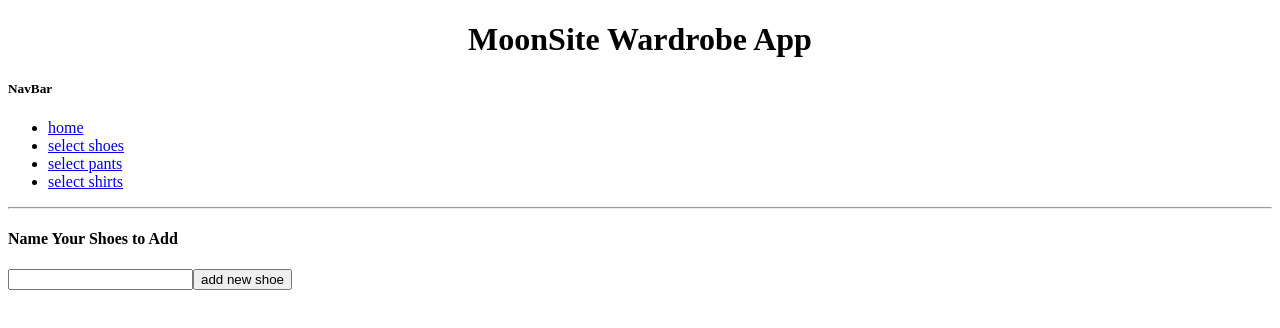
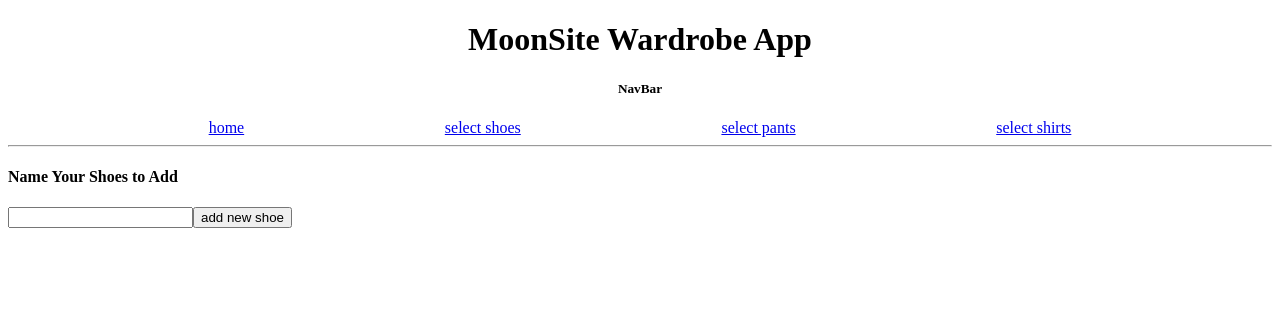
Before and after one commit to urielimelech/moonsite, a React (Create React App) app: page /shoes in a window 1280 px wide. Shown: the top 328 px of the page. Built offline with nearby package versions, Linux system fonts and the light colour scheme.

Commit message:
working with required api + fix view of lists

```diff
--- a/src/BaseComponents/CustomList.js
+++ b/src/BaseComponents/CustomList.js
@@ -1,11 +1,13 @@
 import React from 'react'
+import { H4 } from './Text'
+import { View } from './View'
 
-export const CustomList = ({ children, styles = {} }) => {
+export const CustomList = ({ children, styles = {}, listHeader }) => {
     const { listContainer, listItem } = styles
-    console.log(children)
-    return <ul style={listContainer ? styles?.listContainer : {}}>
+    return <View style={listContainer ? styles?.listContainer : {}}>
+        {listHeader && <H4 style={{textDecoration: 'underline'}}>{listHeader}</H4>}
         {children.map((child, index) => {
-            return <li key={index} style={listItem ? styles?.listItem : {}}>{child}</li>
+            return <View key={index} style={listItem ? styles?.listItem : {}}>{child}</View>
         })}
-    </ul>
+    </View>
 }
--- a/src/BaseComponents/Navbar.js
+++ b/src/BaseComponents/Navbar.js
@@ -7,8 +7,8 @@ export const NavBar = () => {
     return (
         <View>
             <H1 style={styles.mainHeader}>MoonSite Wardrobe App</H1>
-            <H5>NavBar</H5>
-            <CustomList>
+            <H5 style={styles.subHeader}>NavBar</H5>
+            <CustomList styles={styles.navigationContainer}>
                 <Link to="/">home</Link>
                 <Link to="/shoes">select shoes</Link>
                 <Link to="/pants">select pants</Link>
@@ -21,6 +21,17 @@ export const NavBar = () => {
 
 const styles = {
     mainHeader: {
-        textAlign: 'center'
-    }
+        textAlign: 'center',
+    },
+    subHeader: {
+        textAlign: 'center',
+    },
+    navigationContainer: {
+        listContainer: {
+
+            display: 'flex',
+            flexDirection: 'row',
+            justifyContent: 'space-evenly'
+        }
+    },
 }
--- a/src/BaseComponents/Text.js
+++ b/src/BaseComponents/Text.js
@@ -1,23 +1,21 @@
 import React from 'react'
 
-export const Text = props => {
-    const { children } = props
-    return <p {...props}>{children}</p>
+export const Text = ({ children, style, ...props }) => {
+    return <p style={style} {...props}>{children}</p>
 }
 
-export const H5 = props => {
-    const { children } = props
-    return <h5 {...props}>{children}</h5>
+export const H5 = ({ children, style, ...props }) => {
+    return <h5 style={style} {...props}>{children}</h5>
 }
-export const H4 = props => {
-    const { children } = props
-    return <h4 {...props}>{children}</h4>
+
+export const H4 = ({ children, style, ...props }) => {
+    return <h4 style={style} {...props}>{children}</h4>
 }
-export const H2 = props => {
-    const { children } = props
-    return <h2 {...props}>{children}</h2>
+
+export const H2 = ({ children, style, ...props }) => {
+    return <h2 style={style} {...props}>{children}</h2>
 }
-export const H1 = props => {
-    const { children } = props
-    return <h1 {...props}>{children}</h1>
+
+export const H1 = ({ children, style, ...props }) => {
+    return <h1 style={style} {...props}>{children}</h1>
 }
--- a/src/BaseComponents/View.js
+++ b/src/BaseComponents/View.js
@@ -1,6 +1,5 @@
 import React from 'react'
 
-export const View = props => {
-    const { children } = props
-    return <div {...props}>{children}</div>
+export const View = ({ children, style, ...props }) => {
+    return <div style={style} {...props}>{children}</div>
 }
--- a/src/Screens/HomeScreen/HomeScreen.js
+++ b/src/Screens/HomeScreen/HomeScreen.js
@@ -1,20 +1,45 @@
+import axios from 'axios'
 import { useObserver } from 'mobx-react-lite'
-import React from 'react'
+import React, { useEffect, useState } from 'react'
 import { CustomList } from '../../BaseComponents/CustomList'
 import { Text } from '../../BaseComponents/Text'
 import { View } from '../../BaseComponents/View'
 import { useWardrobeStore } from '../../Context/WardrobeContext'
+import { API_URL } from '../../viewableConsts'
 import styles from './HomeScreenStyles'
 
 export const HomeScreen = () => {
 
     const wardrobeStore = useWardrobeStore()
+    const [allState, setAllState] = useState([])
+
+    useEffect(() => {
+        if (wardrobeStore.getAll().length === 0) {
+            axios.get(API_URL).then(res => {
+                wardrobeStore.setAll(res.data.results)
+                setAllState(res.data.results)
+            })
+        }
+        else {
+            setAllState(wardrobeStore.getAll())
+        }
+    }, [])
 
     return useObserver(() => (
         <View style={styles.container}>
             <View style={styles.listContainer}>
-                <CustomList>
-                    {wardrobeStore.shirts.map(shirt => <Text key={shirt.shirtId}>{shirt.shirtName}</Text>)}
+                <CustomList listHeader='shirts'>
+                    {wardrobeStore.shirts.map(shirt => <Text key={shirt.id}>{shirt.name}</Text>)}
+                </CustomList>
+            </View>
+            <View style={styles.listContainer}>
+                <CustomList listHeader='pants'>
+                    {wardrobeStore.pants.map(pant => <Text key={pant.id}>{pant.name}</Text>)}
+                </CustomList>
+            </View>
+            <View style={styles.listContainer}>
+                <CustomList listHeader='shoes'>
+                    {wardrobeStore.shoes.map(shoe => <Text key={shoe.id}>{shoe.name}</Text>)}
                 </CustomList>
             </View>
         </View>
--- a/src/Screens/HomeScreen/HomeScreenStyles.js
+++ b/src/Screens/HomeScreen/HomeScreenStyles.js
@@ -1,6 +1,15 @@
 const styles = {
     container: {
-        flex: 1,
+        display: 'flex',
+        // flex: 1,
+        flexDirection: 'row',
+        flexWrap: 'wrap',
+        justifyContent: 'space-evenly'
+    },
+    listContainer: {
+        // flexDirection: 'row',
+        // flex: 1,
+        textAlign: 'center'
     }
 }
 export default styles
--- a/src/Stores/WardrobeStore.js
+++ b/src/Stores/WardrobeStore.js
@@ -1,11 +1,29 @@
 import { nanoid } from 'nanoid'
+import Cloth from '../DataObjects/cloth'
 
 export const createWardrobeStore = () => {
     return {
+        all: [],
         clothSets: [],
         shoes: [],
         shirts: [],
         pants: [],
+        setAll(allClothesArr) {
+            allClothesArr.forEach(cloth => {
+                this.all.push(new Cloth(cloth))
+            })
+            this.shoes = this.all.filter(cloth => cloth.type !== 'shoes')
+            this.pants = this.all.filter(cloth => cloth.type !== 'pants')
+            this.shirts = this.all.filter(cloth => cloth.type !== 'shirt')
+            console.log(this.all)
+        },
+        removeAll() {
+            this.all = []
+        },
+        getAll() {
+            return this.all
+        },
+
         addSet(shirtName, pantName, shoeName) {
             this.clothSets.push({ setId: nanoid(), shirt: shirtName, pant: pantName, shoe: shoeName })
         },
@@ -13,25 +31,25 @@ export const createWardrobeStore = () => {
             this.clothSets.filter(set => set.setId !== setId)
         },
 
-        addShoes(shoeName) {
-            this.shoes.push({ shoeName, shoeId: nanoid() })
+        addShoes(shoe) {
+            this.shoes.push(shoe)
         },
-        removeShoe(shoeId) {
-            this.shoes = this.shoes.filter(shoe => shoe.shoeId !== shoeId)
+        // removeShoe(shoeId) {
+        //     this.shoes = this.shoes.filter(shoe => shoe.shoeId !== shoeId)
+        // },
+
+        addShirt(shirt) {
+            this.shirts.push(shirt)
         },
+        // removeShirt(shirtId) {
+        //     this.shirts = this.shirts.filter(shirt => shirt.shirtId !== shirtId)
+        // },
 
-        addShirt(shirtName) {
-            this.shirts.push({ shirtName, shirtId: nanoid() })
+        addPants(pants) {
+            this.pants.push(pants)
         },
-        removeShirt(shirtId) {
-            this.shirts = this.shirts.filter(shirt => shirt.shirtId !== shirtId)
-        },
-
-        addPants(pantsName) {
-            this.pants.push({ pantsName, pantsId: nanoid() })
-        },
-        removePants(pantsId) {
-            this.pants = this.pants.filter(pant => pant.pantsId !== pantsId)
-        }
+        // removePants(pantsId) {
+        //     this.pants = this.pants.filter(pant => pant.pantsId !== pantsId)
+        // }
     }
 }
```
